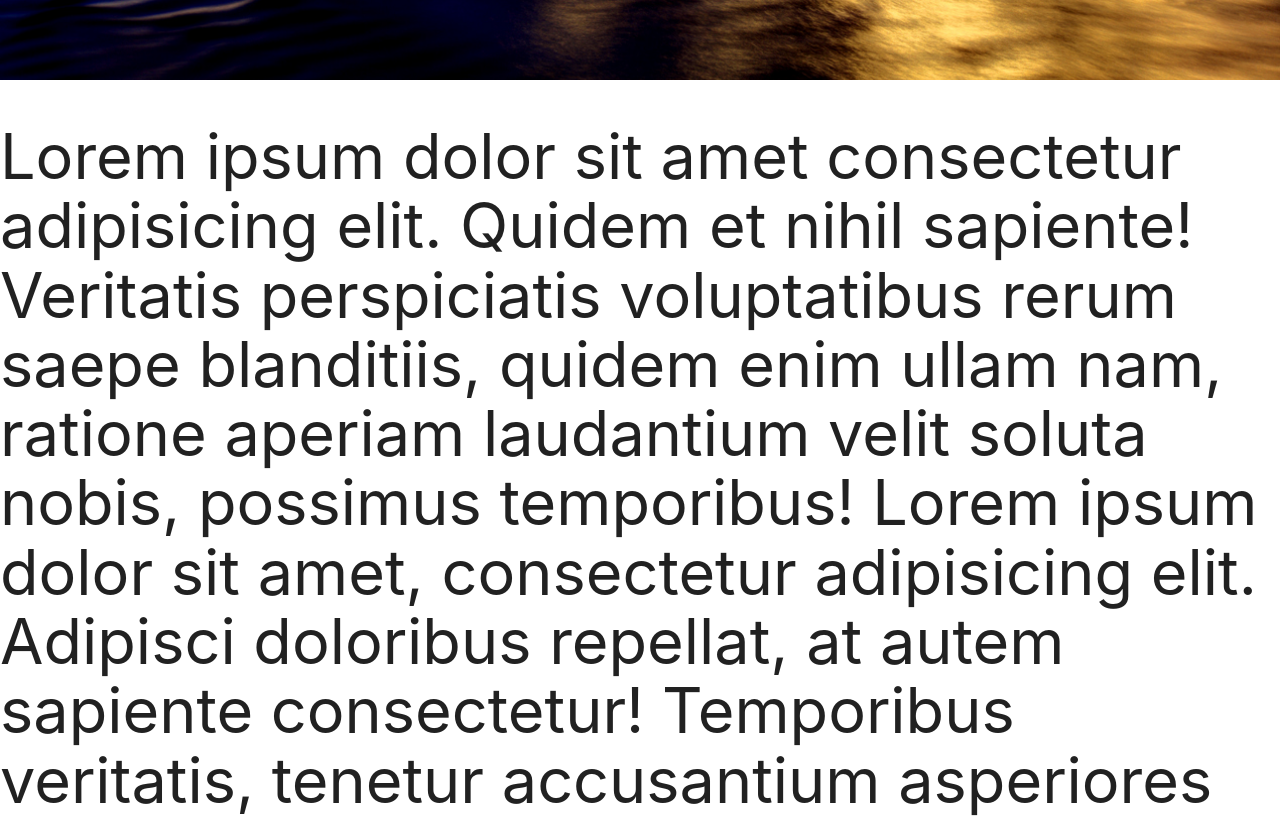
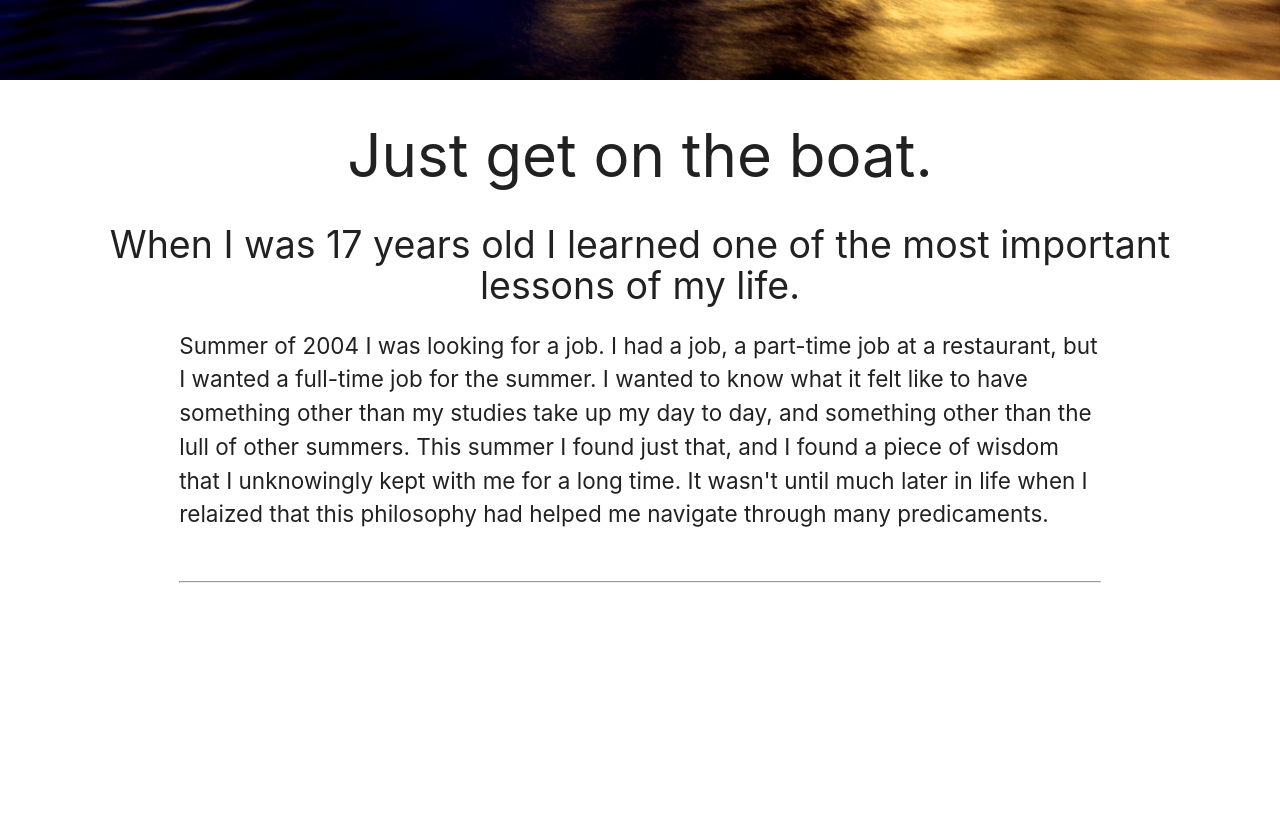
Before and after one commit to joshuakiley/portfolio, a React (Create React App) app: page / in a window 1280 px wide. Shown: the part 720-1538 px from the top of the page. After the commit the page ends 1326 px from the top, so only its background shows below. Built offline with nearby package versions, Linux system fonts and the light colour scheme.

Commit message:
began home page blog

```diff
--- a/src/App.css
+++ b/src/App.css
@@ -15,6 +15,31 @@ nav {
   top: 0;
   background: rgba(0, 0, 0, 0.6) !important;
   width: 100%;
+}
+
+/* HOME PAGE */
+.home-intro {
+  margin: auto;
+  text-align: center;
+  width: 90vw;
+}
+
+.home-intro h1 {
+  font-size: 4em;
+}
+
+.home-intro h2 {
+  font-size: 2.5em;
+}
+
+.paragraphs {
+  margin: auto;
+  width: 80%;
+}
+
+.home-intro p {
+  text-align: left;
+  font-size: 1.5em;
 }
 
 /*
--- a/src/components/Home.jsx
+++ b/src/components/Home.jsx
@@ -14,18 +14,28 @@ class Home extends Component {
             <h2>SOFTWARE ENGINEER</h2>
           </div>
         </section>
-        <section>
+        <section className="home-intro">
           <div>
-            <h1>
-              Lorem ipsum dolor sit amet consectetur adipisicing elit. Quidem et
-              nihil sapiente! Veritatis perspiciatis voluptatibus rerum saepe
-              blanditiis, quidem enim ullam nam, ratione aperiam laudantium
-              velit soluta nobis, possimus temporibus! Lorem ipsum dolor sit
-              amet, consectetur adipisicing elit. Adipisci doloribus repellat,
-              at autem sapiente consectetur! Temporibus veritatis, tenetur
-              accusantium asperiores vel in, recusandae tempora iure non harum
-              officia, aspernatur facilis!
-            </h1>
+            <h1>Just get on the boat.</h1>
+            <h2>
+              When I was 17 years old I learned one of the most important
+              lessons of my life.
+            </h2>
+            <div className="paragraphs">
+              <p>
+                Summer of 2004 I was looking for a job. I had a job, a part-time
+                job at a restaurant, but I wanted a full-time job for the
+                summer. I wanted to know what it felt like to have something
+                other than my studies take up my day to day, and something other
+                than the lull of other summers. This summer I found just that,
+                and I found a piece of wisdom that I unknowingly kept with me
+                for a long time. It wasn't until much later in life when I
+                relaized that this philosophy had helped me navigate through
+                many predicaments.
+              </p>
+              <hr></hr>
+              <p></p>
+            </div>
           </div>
         </section>
       </main>
```
